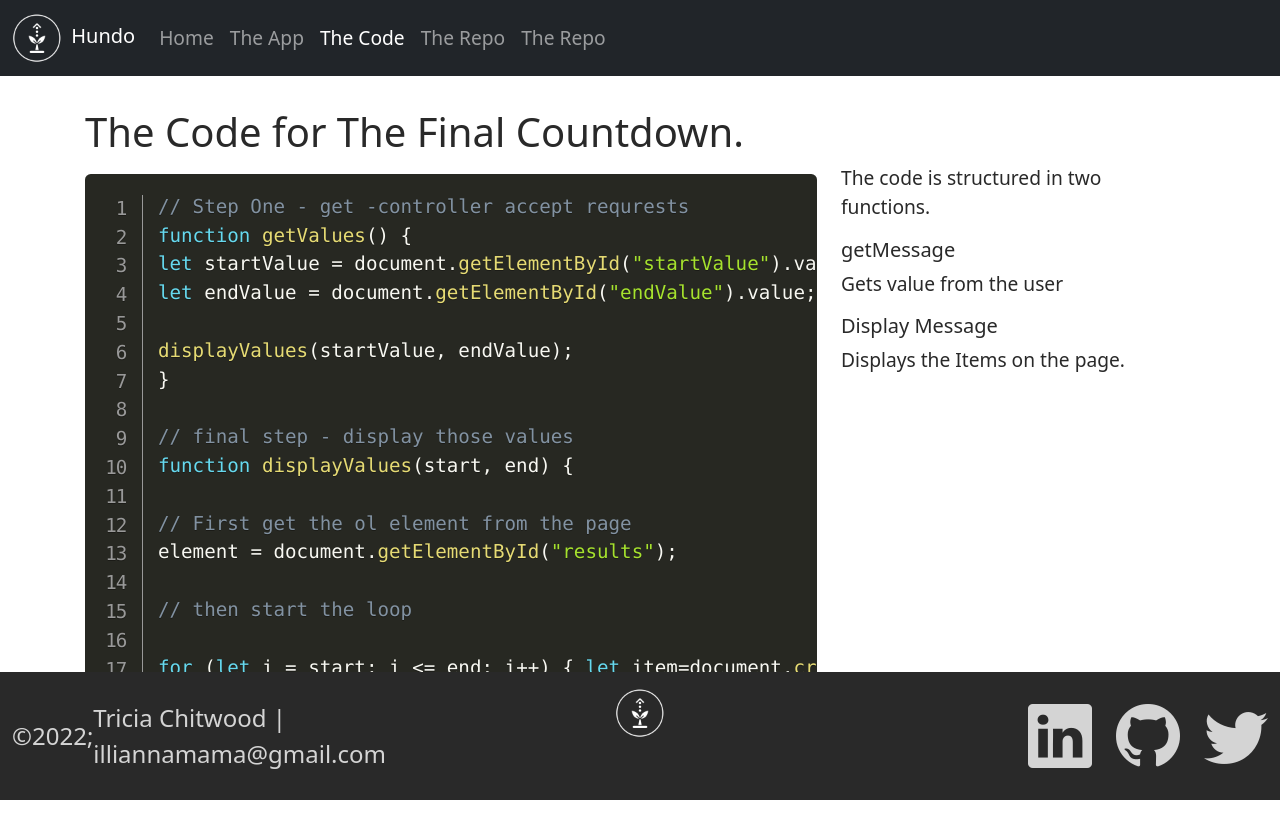
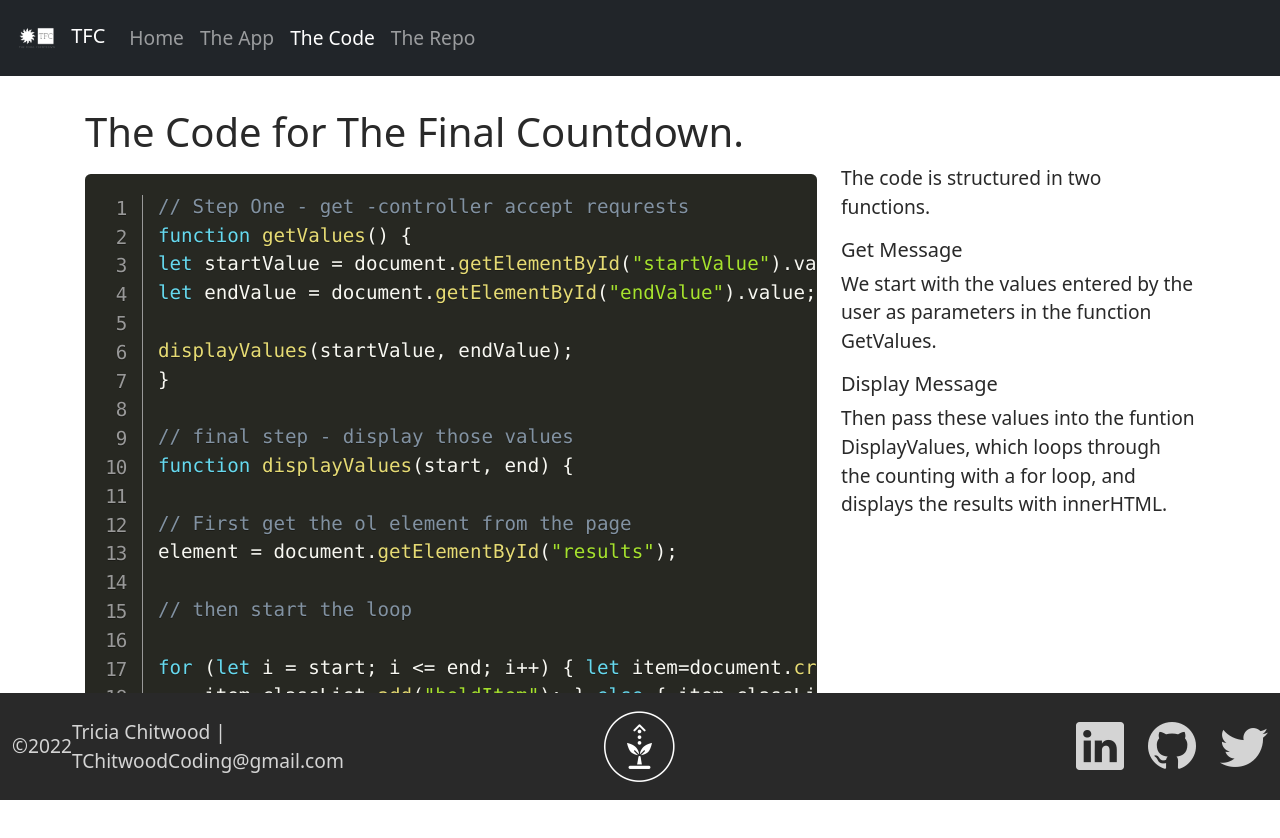
Before and after one commit to TriciaCArt/Hundo, a plain HTML site: page code.html in a window 1280 px wide. Drawn offline with nearby package versions, Linux system fonts and the light colour scheme.

Commit message:
Finalizing links and small changes

```diff
--- a/code.html
+++ b/code.html
@@ -29,8 +29,8 @@
     <nav class="navbar navbar-expand-md navbar-dark fixed-top bg-dark">
         <div class="container-fluid">
             <a class="navbar-brand" href="/index.html">
-                <img src="/img/tcwhiteLogo600.png" class="d-inline-block align-text-center me-1" height="50" alt="">
-                Hundo</a>
+                <img src="/img/TFCWhite.png" class="d-inline-block align-text-center me-1" height="50" alt="">
+                TFC</a>
             <button class="navbar-toggler" type="button" data-bs-toggle="collapse" data-bs-target="#navbarCollapse"
                 aria-controls="navbarCollapse" aria-expanded="false" aria-label="Toggle navigation">
                 <span class="navbar-toggler-icon"></span>
@@ -47,11 +47,9 @@
                         <a class="nav-link active" aria-current="page" href="/code.html">The Code</a>
                     </li>
                     <li class="nav-item">
-                        <a class="nav-link" href="#">The Repo</a>
+                        <a class="nav-link" href="https://github.com/TriciaCArt/Hundo">The Repo</a>
                     </li>
-                    <li class="nav-item">
-                        <a class="nav-link" href="#">The Repo</a>
-                    </li>
+
                 </ul>
             </div>
         </div>
@@ -89,10 +87,12 @@ for (let i = start; i <= end; i++) { let item=document.createElement("div"); if
                 </div>
                 <div class="col-12 col-lg-4">
                     <p>The code is structured in two functions.</p>
-                    <h5>getMessage</h5>
-                    <p>Gets value from the user</p>
+                    <h5>Get Message</h5>
+                    <p>We start with the values entered by the user as parameters in the function GetValues.</p>
                     <h5>Display Message</h5>
-                    <p>Displays the Items on the page.</p>
+                    <p>Then pass these values into the funtion DisplayValues, which loops through
+                        the counting with a for loop, and displays the results with innerHTML.
+                    </p>
 
                 </div>
             </div>
@@ -102,22 +102,24 @@ for (let i = start; i <= end; i++) { let item=document.createElement("div"); if
         <div class="container-fluid">
             <div class="row row-cols-1 row-cols-lg-3 gy-2">
                 <div class="col order-last order-lg-first d-flex align-items-center justify-content-start">
-                    <span class="sizeMe">&copy2022;</span>
-                    <span class="sizeMe"> Tricia Chitwood | illiannamama@gmail.com</span>
+                    <span class="sizeMe">&copy2022</span>
+                    <span class="sizeMe"> Tricia Chitwood | TChitwoodCoding@gmail.com</span>
                 </div>
                 <div class="col d-flex aling-items-center justify-content-center justify-content-lg-center">
-                    <img src="/img/tcwhiteLogo600.png" height="50" alt="">
+                    <a href="https://triciachitwoodcoding.netlify.app"><img src="/img/tcwhiteLogo600.png" height="75"
+                            alt=""></a>
                 </div>
                 <div class="col d-flex align-items-center justify-content-center justify-content-lg-end">
                     <div class="row">
                         <div class="col socialIcons">
-                            <a href="#"><i class="bi bi-linkedin"></i></a>
+                            <a href="https://www.linkedin.com/in/tricia-chitwood-art/"><i
+                                    class="bi bi-linkedin"></i></a>
                         </div>
                         <div class="col socialIcons">
-                            <a href="#"><i class="bi bi-github"></i></a>
+                            <a href="https://github.com/TriciaCArt"><i class="bi bi-github"></i></a>
                         </div>
                         <div class="col socialIcons">
-                            <a href="#"><i class="bi bi-twitter"></i></a>
+                            <a href="https://twitter.com/TriciaChitArt"><i class="bi bi-twitter"></i></a>
                         </div>
                     </div>
                 </div>
--- a/css/styleez.css
+++ b/css/styleez.css
@@ -30,12 +30,12 @@ main>.container {
 }
 
 .sizeMe {
-    font-size: 1.5rem;
+    font-size: 1.2rem;
 }
 
 .socialIcons>a {
     color: var(--tc-lightColor);
-    font-size: 4rem;
+    font-size: 3rem;
 }
 
 .socialIcons:hover {
```
Also changed, not shown: app.html (+11 -11 lines), index.html (+13 -14 lines), img/TFCTransparent.png (added), img/TFCWhite.png (renamed from img/The Final Countdown-logos_white.png).
